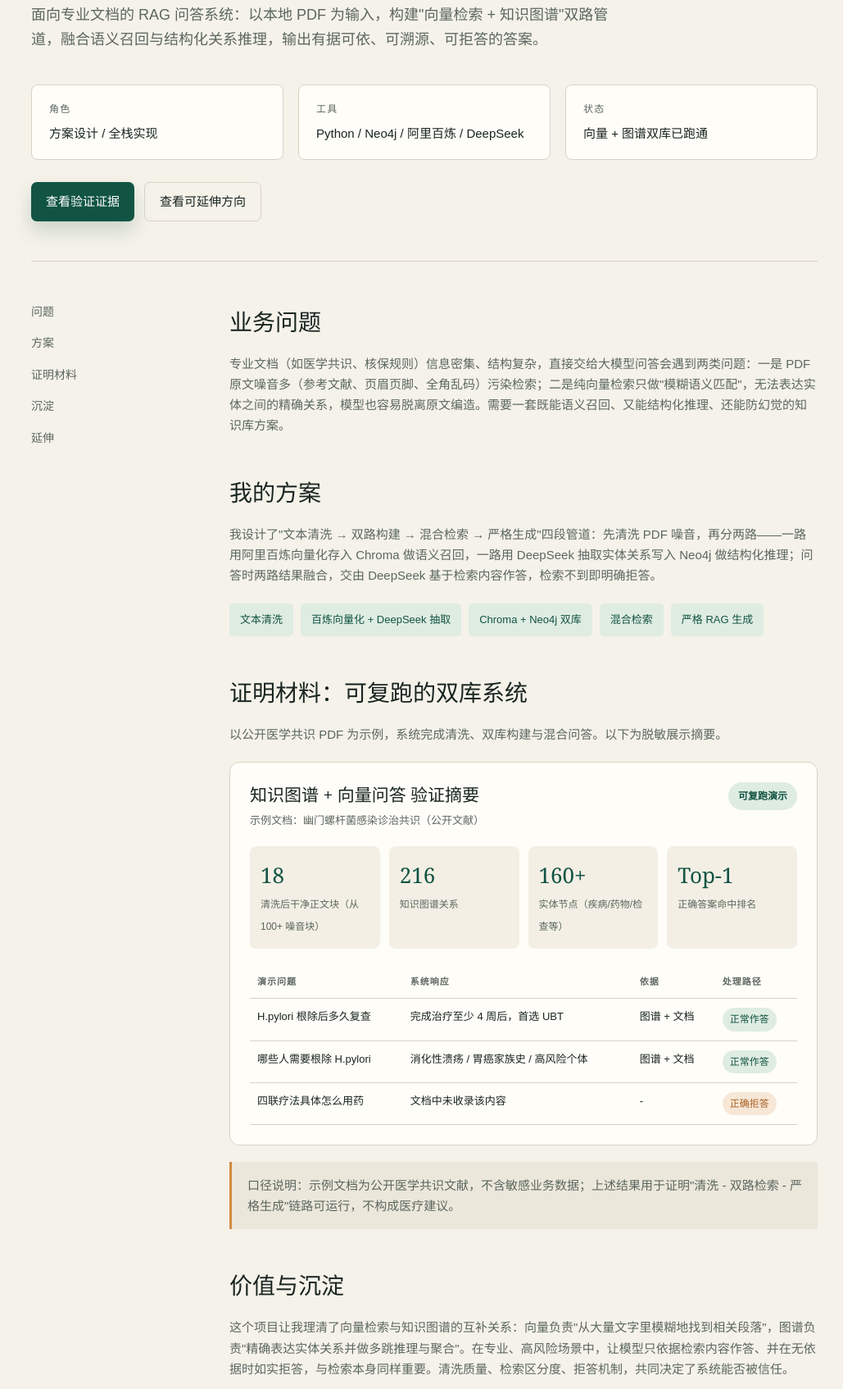
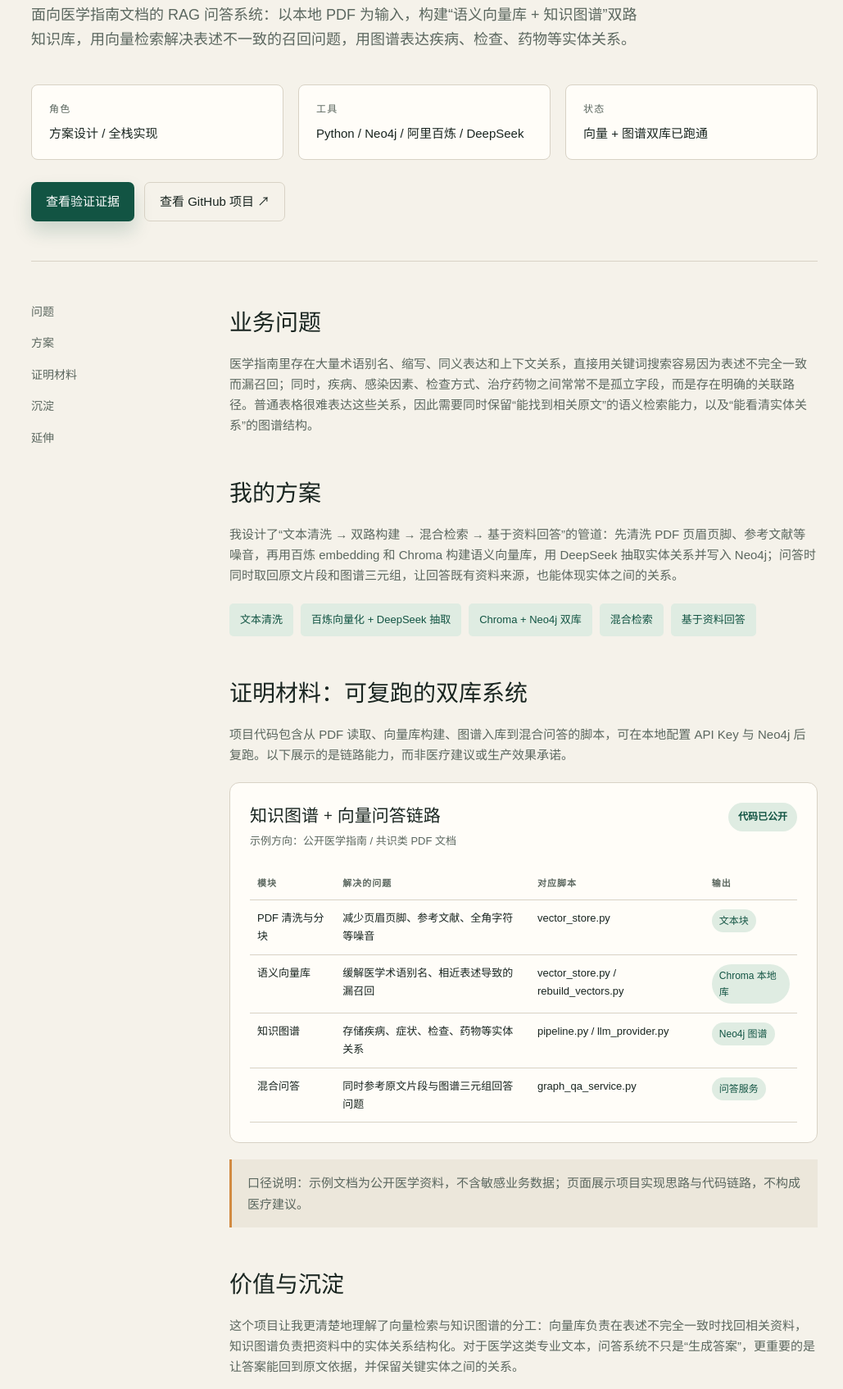
Before and after one commit to elainehuang129-ops/elainehuang129-ops.github.io, a plain HTML site: page projects/knowledge-graph-rag.html in a window 1280 px wide. Shown: the part 426-2120 px from the top of the page at 82% size, without its empty margins (122-1151 px from the left). Drawn offline with Linux system fonts and the light colour scheme.

Commit message:
Add medical RAG portfolio project

```diff
--- a/projects/knowledge-graph-rag.html
+++ b/projects/knowledge-graph-rag.html
@@ -3,7 +3,7 @@
 <head>
 <meta charset="utf-8">
 <meta name="viewport" content="width=device-width, initial-scale=1">
-<meta name="description" content="医学知识图谱 + 向量检索问答系统：基于本地 PDF 构建向量检索与知识图谱双路 RAG，融合语义召回与结构化关系，输出有据可依、可拒答的专业文档问答。">
+<meta name="description" content="医学知识图谱 + 向量检索问答系统：基于本地 PDF 构建语义向量库与 Neo4j 知识图谱，探索医学指南文档的检索增强问答链路。">
 <title>医学知识图谱 + 向量检索问答系统 | Yilin</title>
 <link rel="stylesheet" href="../assets/styles.css?v=20260527c">
 <script src="../assets/site.js" defer></script>
@@ -19,7 +19,7 @@
 <header class="case-hero">
 <p class="eyebrow">AI KNOWLEDGE / CASE 09</p>
 <h1>医学知识图谱 +<br>向量检索问答系统</h1>
-<p class="case-summary">面向专业文档的 RAG 问答系统：以本地 PDF 为输入，构建"向量检索 + 知识图谱"双路管道，融合语义召回与结构化关系推理，输出有据可依、可溯源、可拒答的答案。</p>
+<p class="case-summary">面向医学指南文档的 RAG 问答系统：以本地 PDF 为输入，构建“语义向量库 + 知识图谱”双路知识库，用向量检索解决表述不一致的召回问题，用图谱表达疾病、检查、药物等实体关系。</p>
 <dl class="case-facts">
 <div><dt>角色</dt><dd>方案设计 / 全栈实现</dd></div>
 <div><dt>工具</dt><dd>Python / Neo4j / 阿里百炼 / DeepSeek</dd></div>
@@ -27,7 +27,7 @@
 </dl>
 <div class="case-actions-inline">
 <a class="button primary" href="#evidence">查看验证证据</a>
-<a class="button secondary" href="#extension">查看可延伸方向</a>
+<a class="button secondary" href="https://github.com/elainehuang129-ops/MedicalRAG/tree/main/RAG%2BNeo4j" target="_blank" rel="noopener noreferrer">查看 GitHub 项目 ↗</a>
 </div>
 </header>
 <div class="case-body">
@@ -41,46 +41,41 @@
 <article class="case-content">
 <section id="challenge">
 <h2>业务问题</h2>
-<p>专业文档（如医学共识、核保规则）信息密集、结构复杂，直接交给大模型问答会遇到两类问题：一是 PDF 原文噪音多（参考文献、页眉页脚、全角乱码）污染检索；二是纯向量检索只做"模糊语义匹配"，无法表达实体之间的精确关系，模型也容易脱离原文编造。需要一套既能语义召回、又能结构化推理、还能防幻觉的知识库方案。</p>
+<p>医学指南里存在大量术语别名、缩写、同义表达和上下文关系，直接用关键词搜索容易因为表述不完全一致而漏召回；同时，疾病、感染因素、检查方式、治疗药物之间常常不是孤立字段，而是存在明确的关联路径。普通表格很难表达这些关系，因此需要同时保留“能找到相关原文”的语义检索能力，以及“能看清实体关系”的图谱结构。</p>
 </section>
 <section id="solution">
 <h2>我的方案</h2>
-<p>我设计了"文本清洗 → 双路构建 → 混合检索 → 严格生成"四段管道：先清洗 PDF 噪音，再分两路——一路用阿里百炼向量化存入 Chroma 做语义召回，一路用 DeepSeek 抽取实体关系写入 Neo4j 做结构化推理；问答时两路结果融合，交由 DeepSeek 基于检索内容作答，检索不到即明确拒答。</p>
+<p>我设计了“文本清洗 → 双路构建 → 混合检索 → 基于资料回答”的管道：先清洗 PDF 页眉页脚、参考文献等噪音，再用百炼 embedding 和 Chroma 构建语义向量库，用 DeepSeek 抽取实体关系并写入 Neo4j；问答时同时取回原文片段和图谱三元组，让回答既有资料来源，也能体现实体之间的关系。</p>
 <div class="case-flow" aria-label="方案流程">
-<span>文本清洗</span><span>百炼向量化 + DeepSeek 抽取</span><span>Chroma + Neo4j 双库</span><span>混合检索</span><span>严格 RAG 生成</span>
+<span>文本清洗</span><span>百炼向量化 + DeepSeek 抽取</span><span>Chroma + Neo4j 双库</span><span>混合检索</span><span>基于资料回答</span>
 </div>
 </section>
 <section id="evidence">
 <h2>证明材料：可复跑的双库系统</h2>
-<p>以公开医学共识 PDF 为示例，系统完成清洗、双库构建与混合问答。以下为脱敏展示摘要。</p>
+<p>项目代码包含从 PDF 读取、向量库构建、图谱入库到混合问答的脚本，可在本地配置 API Key 与 Neo4j 后复跑。以下展示的是链路能力，而非医疗建议或生产效果承诺。</p>
 <div class="proof-panel">
 <div class="proof-header">
 <div>
-<h3>知识图谱 + 向量问答 验证摘要</h3>
-<p>示例文档：幽门螺杆菌感染诊治共识（公开文献）</p>
+<h3>知识图谱 + 向量问答链路</h3>
+<p>示例方向：公开医学指南 / 共识类 PDF 文档</p>
 </div>
-<span class="proof-badge">可复跑演示</span>
-</div>
-<div class="evidence-metrics">
-<div class="evidence-metric"><strong>18</strong><span>清洗后干净正文块（从 100+ 噪音块）</span></div>
-<div class="evidence-metric"><strong>216</strong><span>知识图谱关系</span></div>
-<div class="evidence-metric"><strong>160+</strong><span>实体节点（疾病/药物/检查等）</span></div>
-<div class="evidence-metric"><strong>Top-1</strong><span>正确答案命中排名</span></div>
+<span class="proof-badge">代码已公开</span>
 </div>
 <table class="evidence-table">
-<thead><tr><th>演示问题</th><th>系统响应</th><th>依据</th><th>处理路径</th></tr></thead>
+<thead><tr><th>模块</th><th>解决的问题</th><th>对应脚本</th><th>输出</th></tr></thead>
 <tbody>
-<tr><td>H.pylori 根除后多久复查</td><td>完成治疗至少 4 周后，首选 UBT</td><td>图谱 + 文档</td><td><span class="status-pill">正常作答</span></td></tr>
-<tr><td>哪些人需要根除 H.pylori</td><td>消化性溃疡 / 胃癌家族史 / 高风险个体</td><td>图谱 + 文档</td><td><span class="status-pill">正常作答</span></td></tr>
-<tr><td>四联疗法具体怎么用药</td><td>文档中未收录该内容</td><td>-</td><td><span class="status-pill review">正确拒答</span></td></tr>
+<tr><td>PDF 清洗与分块</td><td>减少页眉页脚、参考文献、全角字符等噪音</td><td>vector_store.py</td><td><span class="status-pill">文本块</span></td></tr>
+<tr><td>语义向量库</td><td>缓解医学术语别名、相近表述导致的漏召回</td><td>vector_store.py / rebuild_vectors.py</td><td><span class="status-pill">Chroma 本地库</span></td></tr>
+<tr><td>知识图谱</td><td>存储疾病、症状、检查、药物等实体关系</td><td>pipeline.py / llm_provider.py</td><td><span class="status-pill">Neo4j 图谱</span></td></tr>
+<tr><td>混合问答</td><td>同时参考原文片段与图谱三元组回答问题</td><td>graph_qa_service.py</td><td><span class="status-pill">问答服务</span></td></tr>
 </tbody>
 </table>
 </div>
-<p class="note">口径说明：示例文档为公开医学共识文献，不含敏感业务数据；上述结果用于证明"清洗 - 双路检索 - 严格生成"链路可运行，不构成医疗建议。</p>
+<p class="note">口径说明：示例文档为公开医学资料，不含敏感业务数据；页面展示项目实现思路与代码链路，不构成医疗建议。</p>
 </section>
 <section id="learning">
 <h2>价值与沉淀</h2>
-<p>这个项目让我理清了向量检索与知识图谱的互补关系：向量负责"从大量文字里模糊地找到相关段落"，图谱负责"精确表达实体关系并做多跳推理与聚合"。在专业、高风险场景中，让模型只依据检索内容作答、并在无依据时如实拒答，与检索本身同样重要。清洗质量、检索区分度、拒答机制，共同决定了系统能否被信任。</p>
+<p>这个项目让我更清楚地理解了向量检索与知识图谱的分工：向量库负责在表述不完全一致时找回相关资料，知识图谱负责把资料中的实体关系结构化。对于医学这类专业文本，问答系统不只是“生成答案”，更重要的是让答案能回到原文依据，并保留关键实体之间的关系。</p>
 </section>
 <section id="extension">
 <h2>还可以延伸到什么</h2>
```
Also changed, not shown: index.html (+10 -1 lines), presentation.html (+5 -9 lines), 1 other file.
